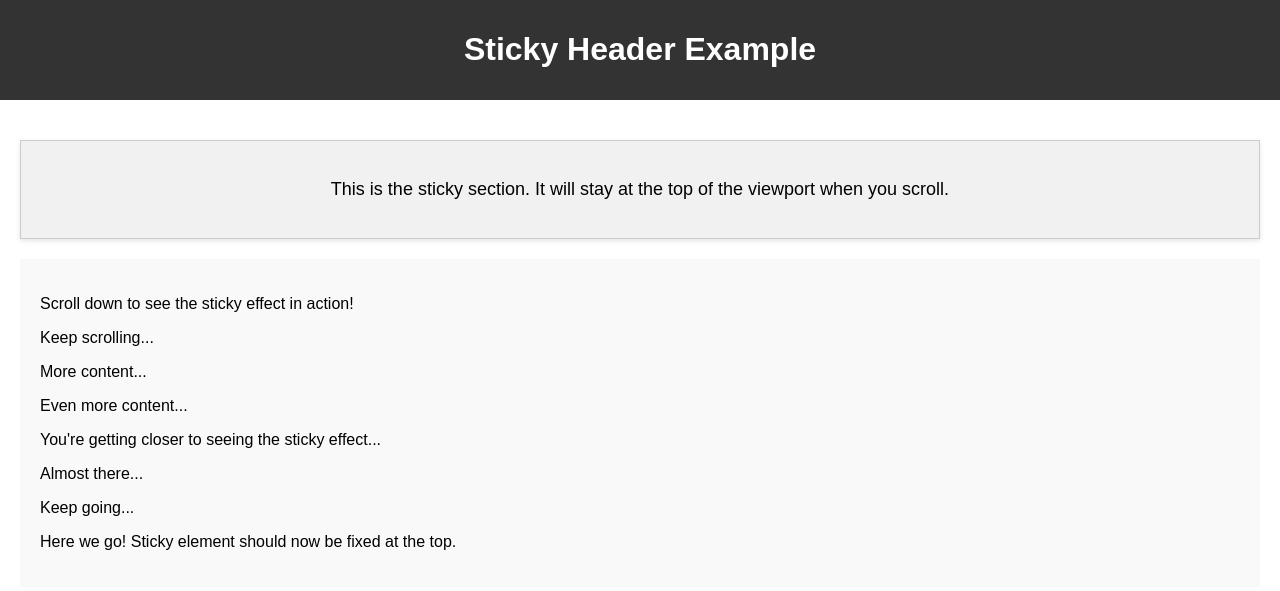
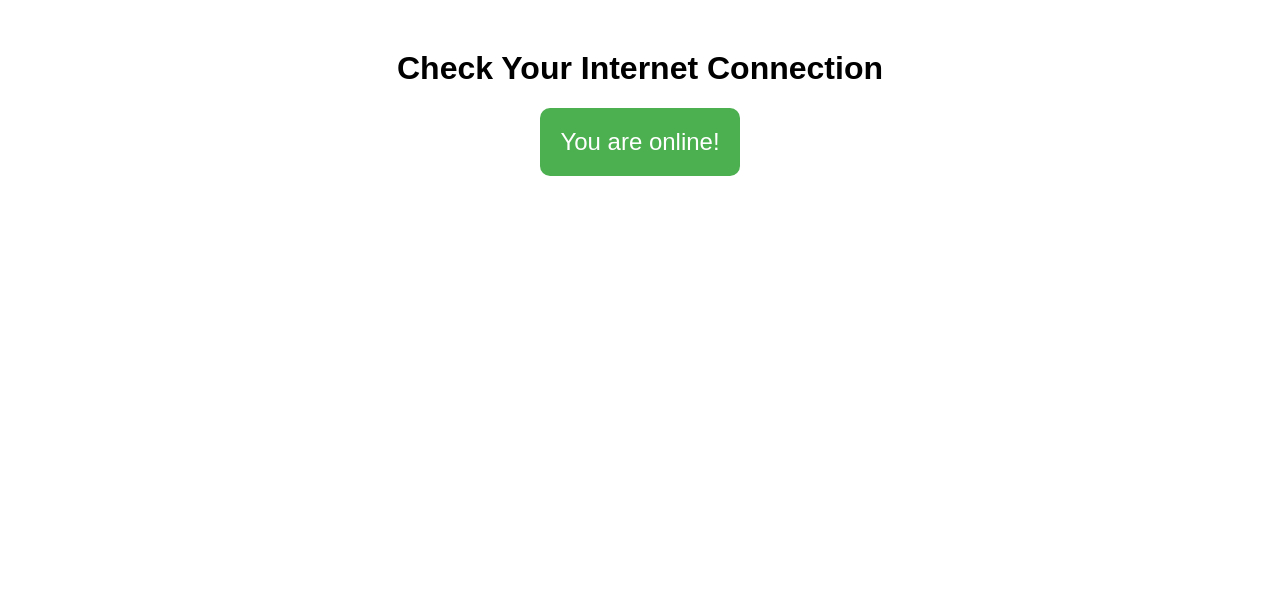
Before and after one commit to niketanwadaskar/concept_practice_JS, a website: page index.html in a window 1280 px wide. Shown: the top 591 px of the page. Drawn offline with Linux system fonts and the light colour scheme.

Commit message:
online offline

```diff
--- a/index.html
+++ b/index.html
@@ -1,30 +1,61 @@
 <!DOCTYPE html>
 <html lang="en">
-  <head>
-    <meta charset="UTF-8" />
-    <meta name="viewport" content="width=device-width, initial-scale=1.0" />
-    <title>Concept Practice JS</title>
-    <link rel="stylesheet" href="style.css" />
-  </head>
-  <body>
-    <header>
-      <h1>Sticky Header Example</h1>
-    </header>
 
-    <div class="content">
-      <div class="sticky-section">
-        <p>This is the sticky section. It will stay at the top of the viewport when you scroll.</p>
-      </div>
-      <div class="long-content">
-        <p>Scroll down to see the sticky effect in action!</p>
-        <p>Keep scrolling...</p>
-        <p>More content...</p>
-        <p>Even more content...</p>
-        <p>You're getting closer to seeing the sticky effect...</p>
-        <p>Almost there...</p>
-        <p>Keep going...</p>
-        <p>Here we go! Sticky element should now be fixed at the top.</p>
-      </div>
-    </div>
-  </body>
+<head>
+  <meta charset="UTF-8">
+  <meta name="viewport" content="width=device-width, initial-scale=1.0">
+  <title>Internet Connection Status</title>
+  <style>
+    body {
+      font-family: Arial, sans-serif;
+      text-align: center;
+      margin-top: 50px;
+    }
+
+    .status {
+      padding: 20px;
+      font-size: 24px;
+      color: white;
+      border-radius: 10px;
+      display: inline-block;
+    }
+
+    .online {
+      background-color: #4CAF50;
+    }
+
+    .offline {
+      background-color: #f44336;
+    }
+  </style>
+</head>
+
+<body>
+  <h1>Check Your Internet Connection</h1>
+  <div id="connectionStatus" class="status">Checking connection...</div>
+
+  <script>
+    function updateConnectionStatus() {
+      const statusDiv = document.getElementById("connectionStatus");
+
+      if (navigator.onLine) {
+        statusDiv.textContent = "You are online!";
+        statusDiv.classList.remove("offline");
+        statusDiv.classList.add("online");
+      } else {
+        statusDiv.textContent = "You are offline!";
+        statusDiv.classList.remove("online");
+        statusDiv.classList.add("offline");
+      }
+    }
+
+    // Check the initial status
+    updateConnectionStatus();
+
+    // Add event listeners for online/offline events
+    window.addEventListener("online", updateConnectionStatus);
+    window.addEventListener("offline", updateConnectionStatus);
+  </script>
+</body>
+
 </html>
```
Also changed, not shown: testOne.js (added, +18 -0 lines).
